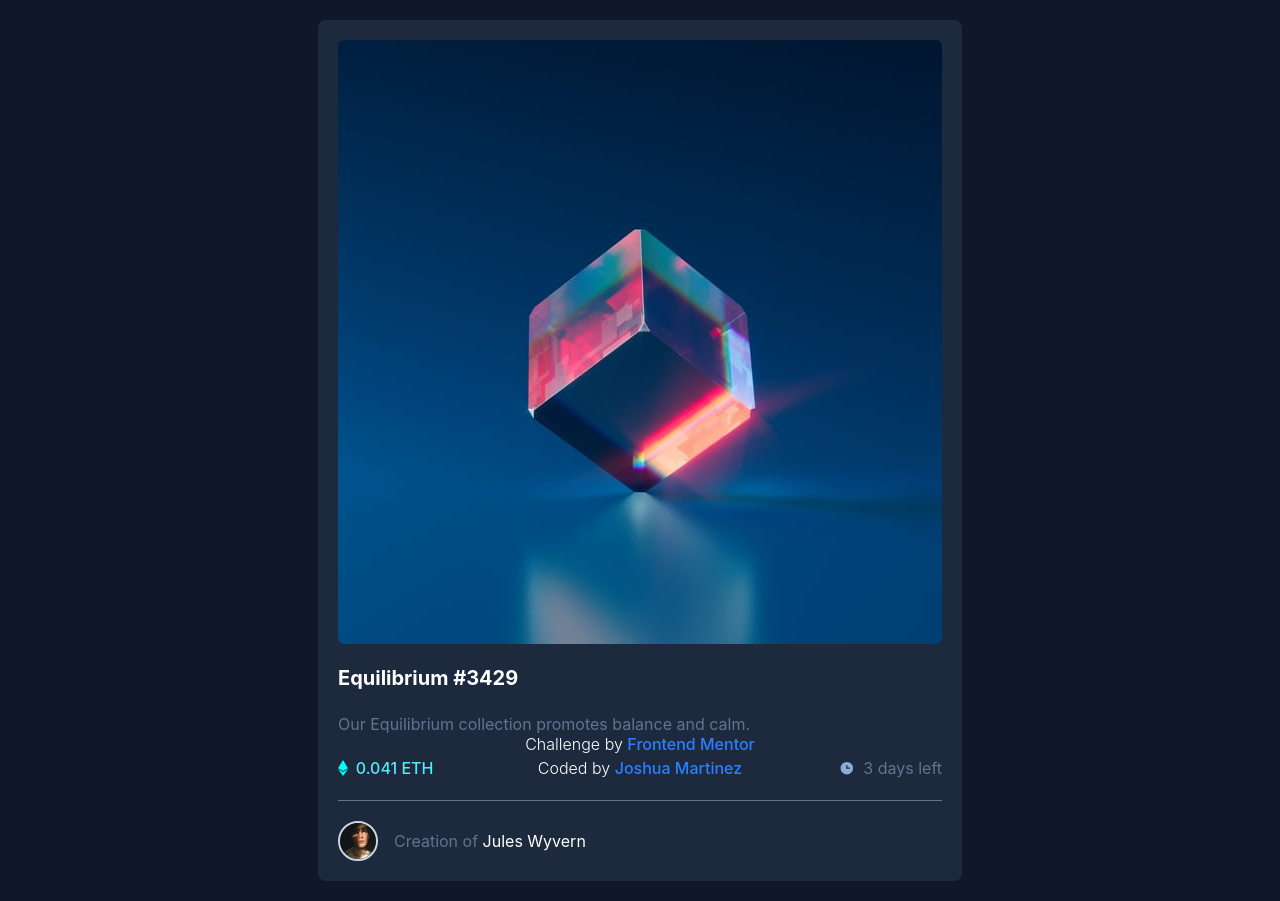
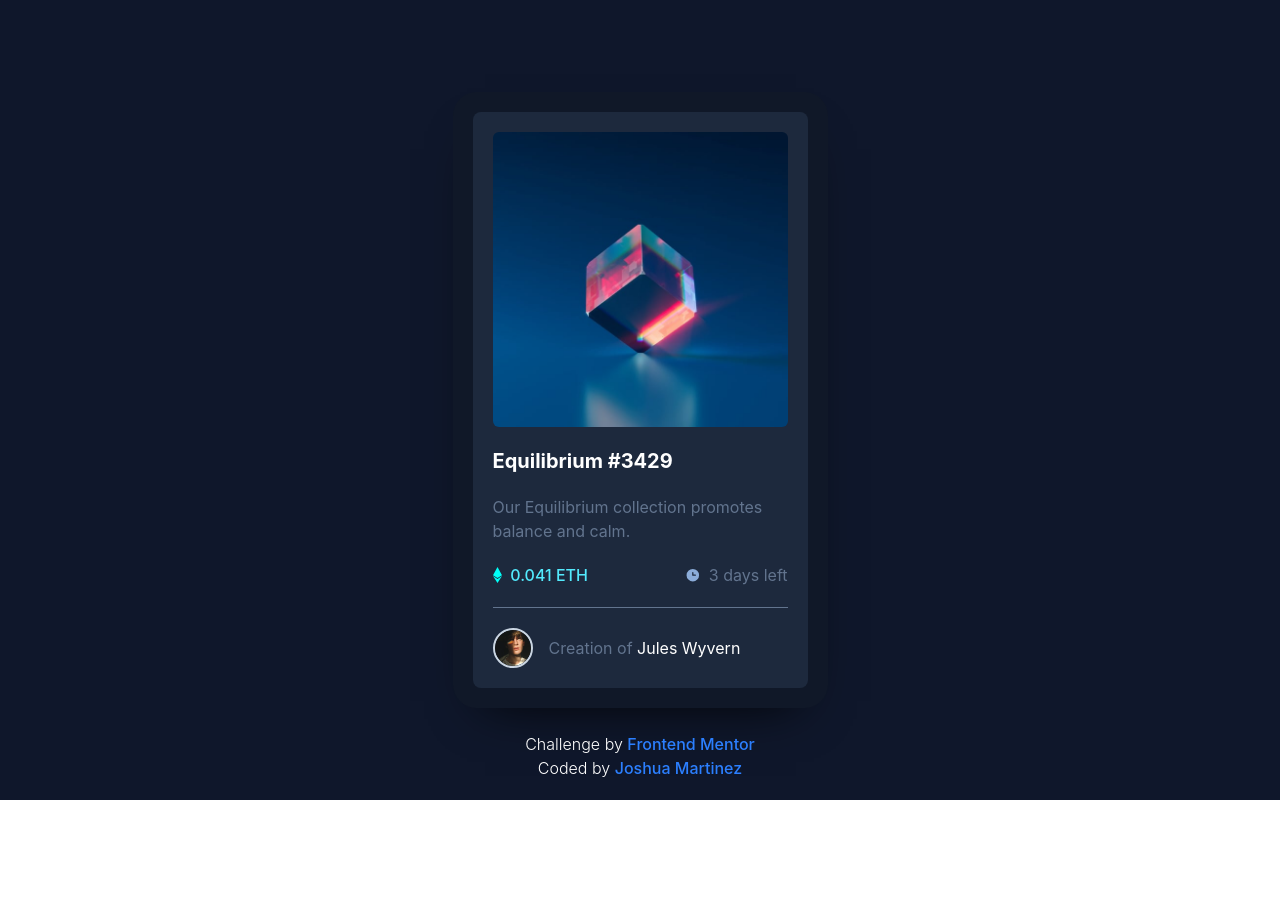
Before and after one commit to JoshuaM04/NFT-Preview-Card-Component, a React (Vite) app: page / in a window 1280 px wide. After the commit the page ends 800 px from the top, so only its background shows below. Built offline with nearby package versions, Linux system fonts and the light colour scheme.

Commit message:
Added dimension contraints for the main container, so it doesn't break on different resolutions. Added interactivity to the header and author of the creation by using anchor elements. Lastly, added a ring and a box-shadow to the main container.

```diff
--- a/src/App.tsx
+++ b/src/App.tsx
@@ -10,14 +10,14 @@ import imgAvatar from "./assets/images/image-avatar.png";
 export default function App() {
   return (
     <div className="parent-container min-h-screen p-5 flex flex-col justify-center items-center bg-slate-900 text-slate-500">
-      <main className="bg-slate-800 rounded-lg grid grid-cols-1 auto-rows-min gap-5 p-5">
+      <main className="bg-slate-800 rounded-lg grid grid-cols-1 auto-rows-min gap-5 p-5 w-[335px] h-[576px] ring-20 ring-gray-900 shadow-2xl/100">
         <section>
           <div className="img-container">
             <img src={nftImage} className="rounded-md" aria-hidden="true" />
           </div>
         </section>
         <section className="grid gap-5">
-          <h1 className="text-xl text-white font-bold">Equilibrium #3429</h1>
+          <h1 className="text-xl text-white font-bold hover:text-cyan-300"><a href="#">Equilibrium #3429</a></h1>
           <p>Our Equilibrium collection promotes balance and calm.</p>
         </section>
         <section className="flex justify-between">
@@ -34,7 +34,7 @@ export default function App() {
         <section>
           <div className="flex gap-4 items-center">
             <img src={imgAvatar} className="h-10 border-2 border-slate-300 rounded-[50%]" aria-hidden="true" />
-            <p>Creation of <span className="text-white">Jules Wyvern</span></p>
+            <p>Creation of <a href="#" className="text-white hover:text-cyan-300">Jules Wyvern</a></p>
           </div>
         </section>
       </main>
```
